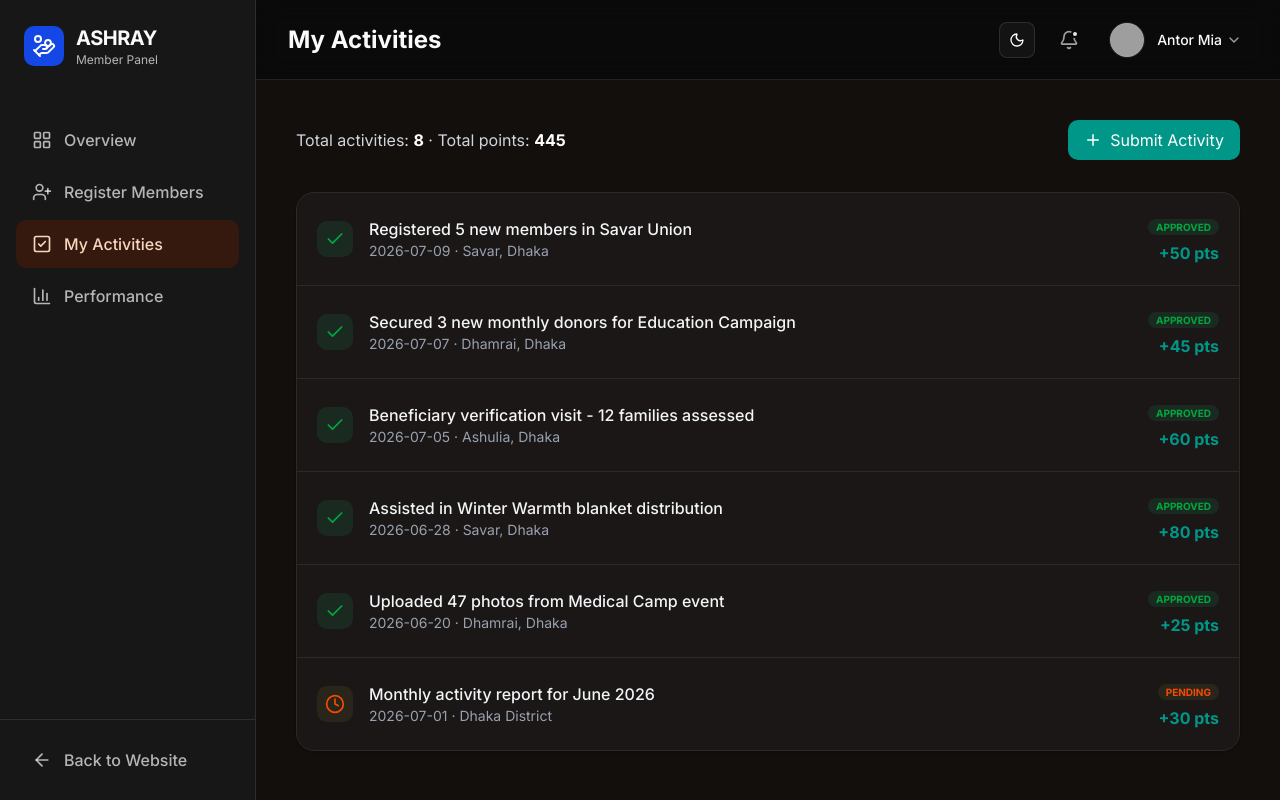
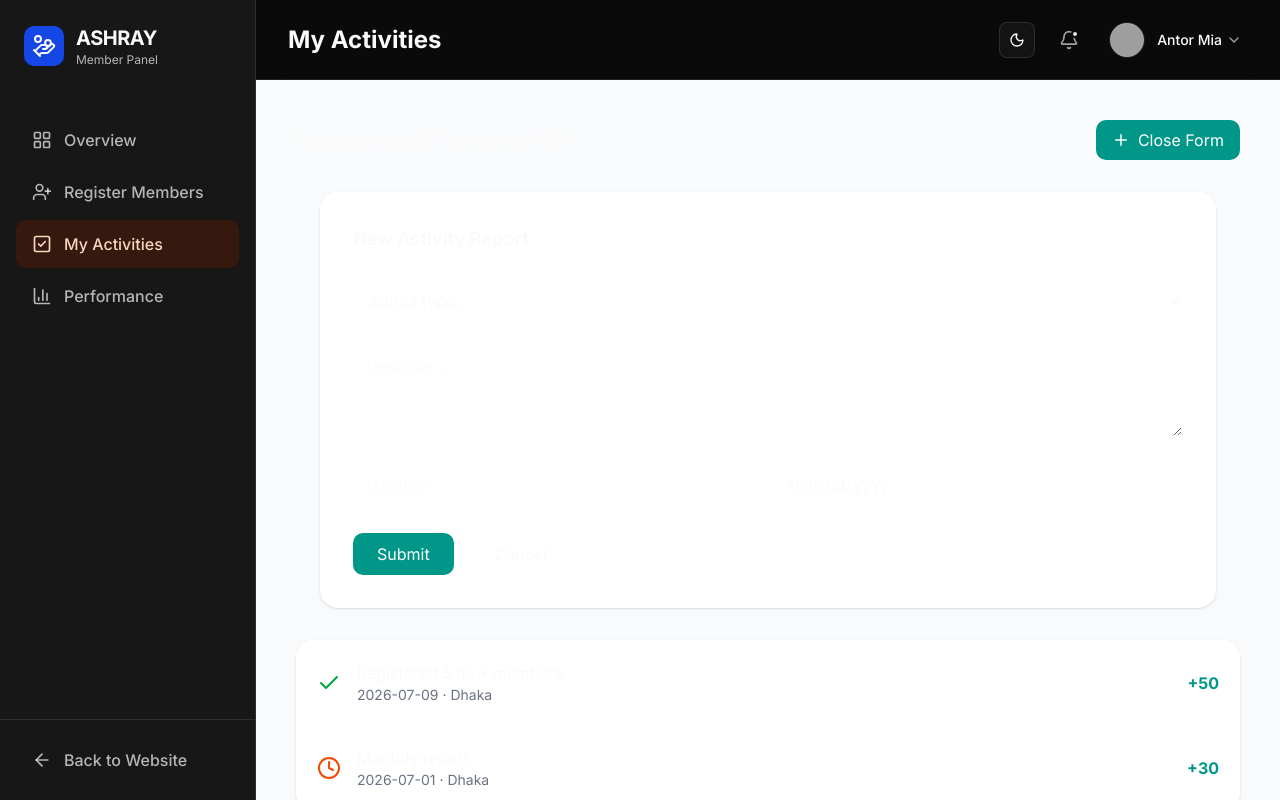
Before and after one commit to jevxo26/GROVO, a Next.js app: page /dashboard/volunteer/activities in a window 1280 px wide. Both pictures are taken after a click on the button "Submit Activity". Built offline with nearby package versions, Linux system fonts and the light colour scheme; grey boxes are pictures that could not be loaded.

Commit message:
activity add system added

```diff
--- a/src/app/(dashboardLayout)/dashboard/volunteer/activities/page.tsx
+++ b/src/app/(dashboardLayout)/dashboard/volunteer/activities/page.tsx
@@ -1,55 +1,189 @@
-import React from 'react';
-import { Check, Clock, Plus } from 'lucide-react';
+"use client";
+
+import React, { useState } from "react";
+import { Check, Clock, Plus } from "lucide-react";
+import { useForm } from "react-hook-form";
+import { yupResolver } from "@hookform/resolvers/yup";
+import * as yup from "yup";
 
 interface Activity {
   title: string;
   date: string;
   location: string;
   points?: number;
-  status: 'approved' | 'pending';
+  status: "approved" | "pending";
 }
 
+interface FormData {
+  type: string;
+  description: string;
+  location: string;
+  date: string;
+}
+
+const schema: yup.ObjectSchema<FormData> = yup.object({
+  type: yup.string().required("Activity type is required"),
+  description: yup.string().required("Description is required"),
+  location: yup.string().required("Location is required"),
+  date: yup.string().required("Date is required"),
+});
+
 const activitiesData: Activity[] = [
-  { title: "Registered 5 new members in Savar Union", date: "2026-07-09", location: "Savar, Dhaka", points: 50, status: 'approved' },
-  { title: "Secured 3 new monthly donors for Education Campaign", date: "2026-07-07", location: "Dhamrai, Dhaka", points: 45, status: 'approved' },
-  { title: "Beneficiary verification visit - 12 families assessed", date: "2026-07-05", location: "Ashulia, Dhaka", points: 60, status: 'approved' },
-  { title: "Assisted in Winter Warmth blanket distribution", date: "2026-06-28", location: "Savar, Dhaka", points: 80, status: 'approved' },
-  { title: "Uploaded 47 photos from Medical Camp event", date: "2026-06-20", location: "Dhamrai, Dhaka", points: 25, status: 'approved' },
-  { title: "Monthly activity report for June 2026", date: "2026-07-01", location: "Dhaka District", points: 30, status: 'pending' },
+  {
+    title: "Registered 5 new members",
+    date: "2026-07-09",
+    location: "Dhaka",
+    points: 50,
+    status: "approved",
+  },
+  {
+    title: "Monthly report",
+    date: "2026-07-01",
+    location: "Dhaka",
+    points: 30,
+    status: "pending",
+  },
 ];
 
-const Activities = () => {
+const activityTypes = [
+  "Member Registration",
+  "Donor Outreach",
+  "Field Visit",
+  "Campaign Support",
+  "Photo Upload",
+];
+
+const Activities: React.FC = () => {
+  const [showForm, setShowForm] = useState(false);
+
+  const {
+    register,
+    handleSubmit,
+    reset,
+    formState: { errors },
+  } = useForm<FormData>({
+    resolver: yupResolver(schema),
+  });
+
+  const onSubmit = (data: FormData) => {
+    console.log(data);
+    alert("Submitted ✅");
+    reset();
+    setShowForm(false);
+  };
+
+  // ✅ Cancel handler
+  const handleCancel = () => {
+    reset();
+    setShowForm(false);
+  };
+
   return (
-    <div className="p-6 md:p-10 bg-gray-50 dark:bg-[#120f0d] min-h-screen transition-colors">
+    <div className="p-6 md:p-10 bg-gray-50 min-h-screen">
+
       {/* Header */}
       <div className="flex justify-between items-center mb-8">
-        <h1 className="text-gray-600 dark:text-gray-300">
-          Total activities: <span className="font-bold text-gray-900 dark:text-white">8</span> ·
-          Total points: <span className="font-bold text-gray-900 dark:text-white">445</span>
+        <h1>
+          Total activities: <b>8</b> · Total points: <b>445</b>
         </h1>
-        <button className="flex items-center gap-2 bg-[#009688] text-white px-4 py-2 rounded-lg hover:bg-[#00796b] transition-colors">
-          <Plus size={18} /> Submit Activity
+
+        <button
+          onClick={() => setShowForm(!showForm)}
+          className="flex items-center gap-2 bg-[#009688] text-white px-4 py-2 rounded-lg"
+        >
+          <Plus size={18} />
+          {showForm ? "Close Form" : "Submit Activity"}
         </button>
       </div>
 
+      {/* Form */}
+      {showForm && (
+        <form
+          onSubmit={handleSubmit(onSubmit)}
+          className="bg-white p-8 rounded-2xl border shadow-sm max-w-4xl mx-auto mb-8"
+        >
+          <h2 className="text-lg font-bold mb-6">
+            New Activity Report
+          </h2>
+
+          <div className="mb-4">
+            <select {...register("type")} className="w-full p-3 border rounded-lg">
+              <option value="">Select type...</option>
+              {activityTypes.map((type) => (
+                <option key={type}>{type}</option>
+              ))}
+            </select>
+            <p className="text-red-500 text-xs">{errors.type?.message}</p>
+          </div>
+
+          <div className="mb-4">
+            <textarea
+              {...register("description")}
+              className="w-full p-3 border rounded-lg h-24"
+              placeholder="Describe..."
+            />
+            <p className="text-red-500 text-xs">{errors.description?.message}</p>
+          </div>
+
+          <div className="grid grid-cols-2 gap-4 mb-6">
+            <div>
+              <input
+                {...register("location")}
+                className="w-full p-3 border rounded-lg"
+                placeholder="Location"
+              />
+              <p className="text-red-500 text-xs">{errors.location?.message}</p>
+            </div>
+
+            <div>
+              <input
+                type="date"
+                {...register("date")}
+                className="w-full p-3 border rounded-lg"
+              />
+              <p className="text-red-500 text-xs">{errors.date?.message}</p>
+            </div>
+          </div>
+
+          {/* ✅ Buttons FIXED */}
+          <div className="flex gap-4">
+            <button
+              type="submit"
+              className="bg-[#009688] text-white px-6 py-2 rounded-lg"
+            >
+              Submit
+            </button>
+
+            <button
+              type="button"
+              onClick={handleCancel}
+              className="px-6 py-2 border rounded-lg"
+            >
+              Cancel
+            </button>
+          </div>
+        </form>
+      )}
+
       {/* List */}
-      <div className="bg-white dark:bg-[#1a1716] rounded-2xl border border-gray-100 dark:border-[#2f2824] shadow-sm overflow-hidden">
+      <div className="bg-white rounded-2xl border shadow-sm">
         {activitiesData.map((act, i) => (
-          <div key={i} className="flex items-center gap-4 p-5 border-b border-gray-100 dark:border-[#2f2824] last:border-0 hover:bg-gray-50 dark:hover:bg-[#201d1c] transition-colors">
-            <div className={`p-2 rounded-lg ${act.status === 'approved' ? 'bg-green-100 dark:bg-[#1b2a21] text-green-600' : 'bg-orange-100 dark:bg-[#2a251b] text-orange-600'}`}>
-              {act.status === 'approved' ? <Check size={20} /> : <Clock size={20} />}
+          <div key={i} className="flex items-center gap-4 p-5 border-b">
+            <div className={act.status === "approved" ? "text-green-600" : "text-orange-600"}>
+              {act.status === "approved" ? <Check /> : <Clock />}
             </div>
 
             <div className="flex-1">
-              <h3 className="font-medium text-gray-900 dark:text-gray-100">{act.title}</h3>
-              <p className="text-sm text-gray-500 dark:text-gray-400">{act.date} · {act.location}</p>
+              <h3>{act.title}</h3>
+              <p className="text-sm text-gray-500">
+                {act.date} · {act.location}
+              </p>
             </div>
 
-            <div className="text-right">
-              <span className={`text-[10px] uppercase font-bold px-2 py-0.5 rounded-full ${act.status === 'approved' ? 'bg-green-100 dark:bg-[#1b2a21] text-green-600' : 'bg-orange-100 dark:bg-[#2a251b] text-orange-600'}`}>
-                {act.status}
-              </span>
-              <p className="font-bold text-[#009688] mt-1">+{act.points} pts</p>
+            <div>
+              <p className="font-bold text-[#009688]">
+                +{act.points}
+              </p>
             </div>
           </div>
         ))}
```
